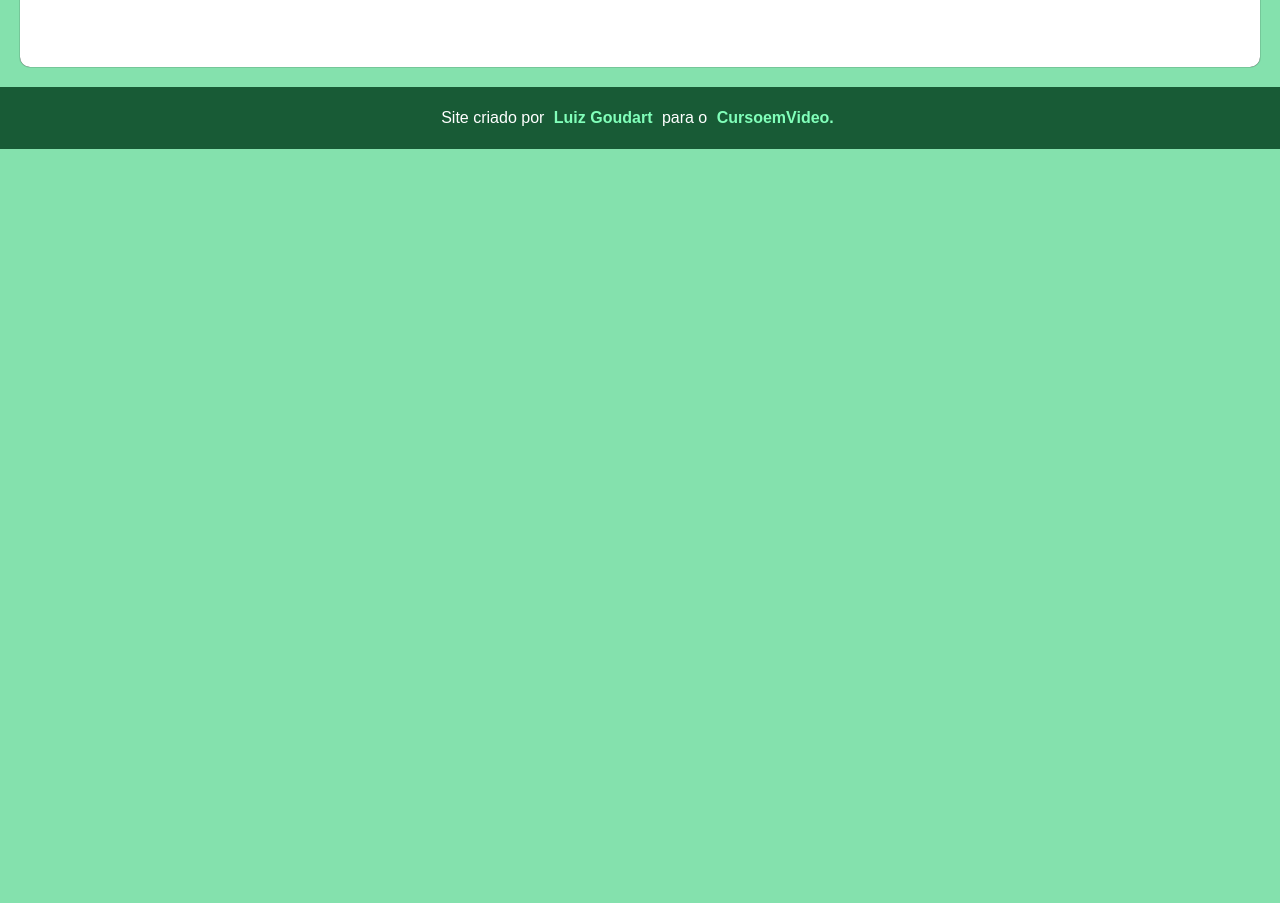
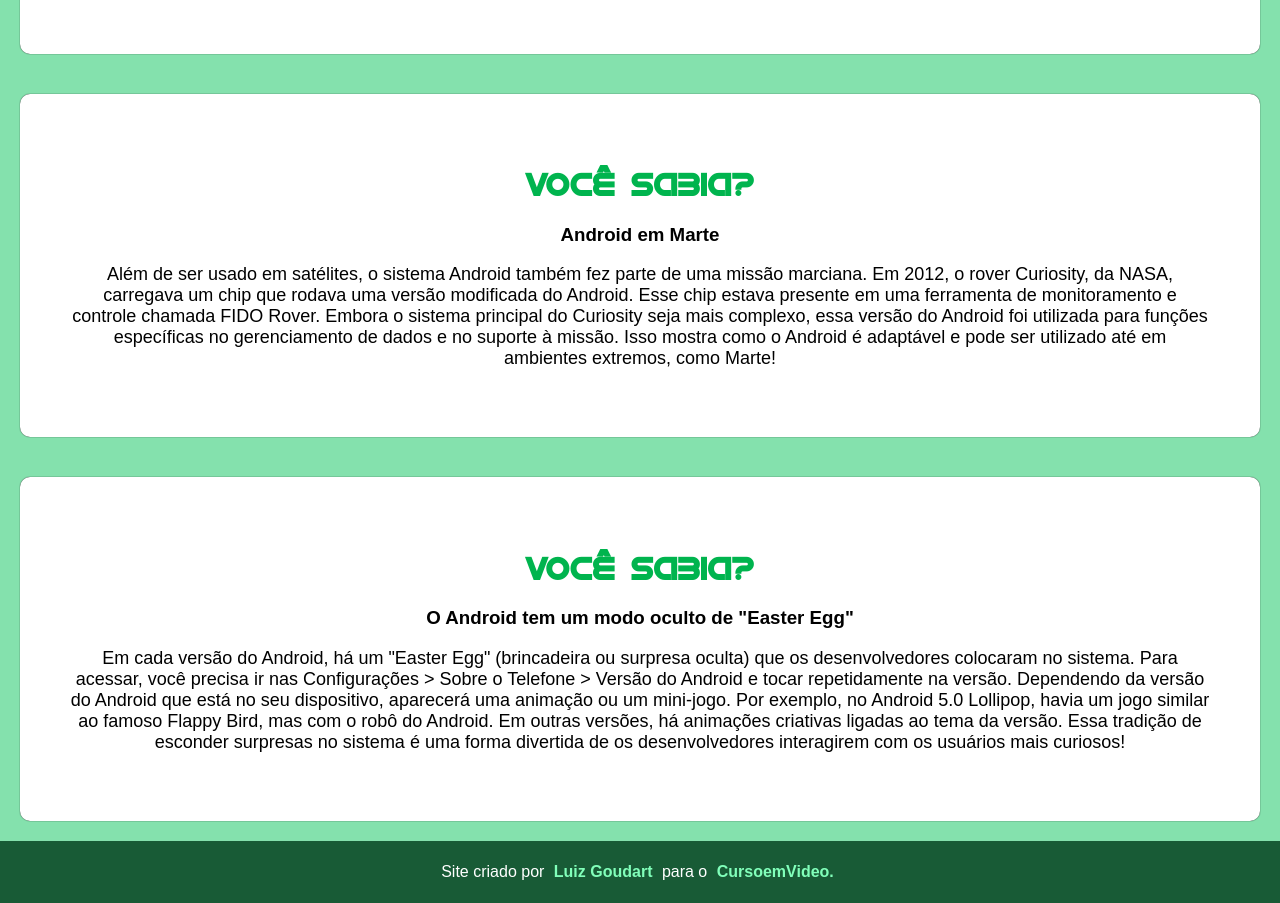
Before and after one commit to LuizGoudart/projeto-android, a plain HTML site: page curiosidades.html in a window 1280 px wide. Shown: the part 524-1427 px from the top of the page. Before the commit the page ends 800 px from the top, so only its background shows below. Drawn offline with Linux system fonts and the light colour scheme; files whose address does not match are found by name.

Commit message:
update 1.5
Atualização da aba curiosidades

```diff
--- a/curiosidades.html
+++ b/curiosidades.html
@@ -30,6 +30,35 @@
         até mesmo ao espaço!</p>
     </div>
 
+
+    <div class="main-curiosidade">
+        <h1>Você sabia?</h1>
+        <h3>Android em Marte</h3>
+        <p>Além de ser usado em satélites, o sistema Android também fez parte de uma missão marciana. Em 2012, o rover Curiosity,
+        da NASA, carregava um chip que rodava uma versão modificada do Android. Esse chip estava presente em uma ferramenta de
+        monitoramento e controle chamada FIDO Rover. Embora o sistema principal do Curiosity seja mais complexo, essa versão do
+        Android foi utilizada para funções específicas no gerenciamento de dados e no suporte à missão.
+
+        Isso mostra como o Android é adaptável e pode ser utilizado até em ambientes extremos, como Marte!</p>
+    </div>
+
+
+
+    <div class="main-curiosidade">
+        <h1>Você sabia?</h1>
+        <h3>O Android tem um modo oculto de "Easter Egg"    </h3>
+        <p>Em cada versão do Android, há um "Easter Egg" (brincadeira ou surpresa oculta) que os desenvolvedores colocaram no
+        sistema. Para acessar, você precisa ir nas Configurações > Sobre o Telefone > Versão do Android e tocar repetidamente na
+        versão. Dependendo da versão do Android que está no seu dispositivo, aparecerá uma animação ou um mini-jogo. Por
+        exemplo, no Android 5.0 Lollipop, havia um jogo similar ao famoso Flappy Bird, mas com o robô do Android. Em outras
+        versões, há animações criativas ligadas ao tema da versão.
+
+        Essa tradição de esconder surpresas no sistema é uma forma divertida de os desenvolvedores interagirem com os usuários
+        mais curiosos!</p>
+    </div>
+
+
+
     <footer>
         <p id="p-footer">Site criado por <a id="link-luiz" class="link" href="https://github.com/LuizGoudart"
                 target="_blank">Luiz Goudart</a> para o <a id="link-luiz" class="link" href="https://www.cursoemvideo.com/"
--- a/estilos/pg2.css
+++ b/estilos/pg2.css
@@ -78,19 +78,17 @@ nav>a:hover {
 }
 
 .main-curiosidade {
+    margin: 20px;
     background-color: white;
-    margin: auto;
+    padding: 50px;
     display: inline-block;
     text-align: center;
-    padding: 50px;
     border-radius: 10px;
-    margin: 20px;
     box-shadow: 0px 0px 1.1px black;
 }
 
 .main-curiosidade > p {
-
-    font-size: 20px;
+    font-size: 18px;
 }
 
 h1 {
--- a/estilos/style.css
+++ b/estilos/style.css
@@ -49,6 +49,7 @@ header > h5 {
 /* Estilos para o menu de navegação */
 nav {
     padding: 8px; /* Espaçamento interno do menu */
+    text-align: center;
 }
 
 /* Estilos para links no menu de navegação */
```
